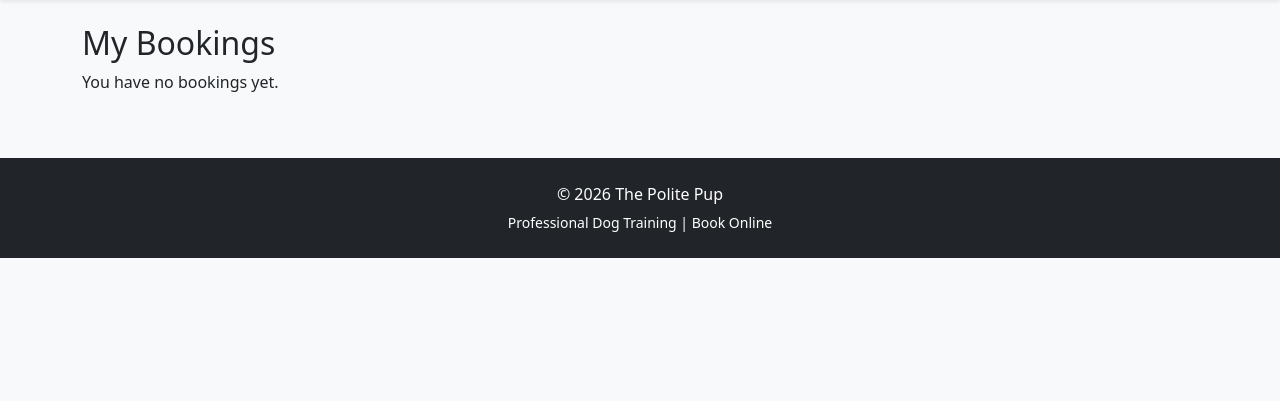
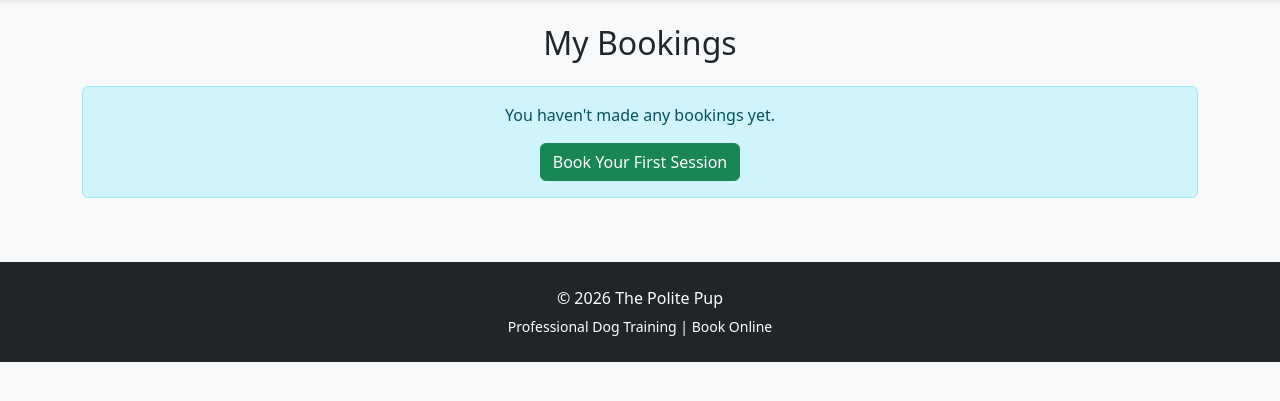
Before and after one commit to Dmolloy/the_polite_pup, a Django app: page /my-bookings/ in a window 1280 px wide. Shown: the part 60-461 px from the top of the page. Run offline with Django 5.2, Linux system fonts and the light colour scheme; a user stored in the database is signed in; data that the repository does not hold is empty.

Commit message:
update my bookings page for better user experience

```diff
--- a/bookings/templates/bookings/my_bookings.html
+++ b/bookings/templates/bookings/my_bookings.html
@@ -2,48 +2,69 @@
 
 {% block content %}
 
-<h2>My Bookings</h2>
+<h2 class="mb-4 text-center">My Bookings</h2>
 
 {% if bookings %}
 
-<table class="table table-striped mt-3">
-
-    <tr>
-        <th>Session</th>
-        <th>Date</th>
-        <th>Time</th>
-        <th>Actions</th>
-    </tr>
+<div class="row">
 
     {% for booking in bookings %}
 
-    <tr>
-        <td>{{ booking.session }}</td>
-        <td>{{ booking.date }}</td>
-        <td>{{ booking.time }}</td>
+    <div class="col-md-6 col-lg-4 mb-4">
 
-        <td>
+        <div class="card shadow-sm h-100">
 
-            <a class="btn btn-sm btn-warning"
-               href="/edit/{{ booking.id }}/">
-               Edit
-            </a>
+            <div class="card-body">
 
-            <a class="btn btn-sm btn-danger"
-               href="/delete/{{ booking.id }}/">
-               Delete
-            </a>
+                <h5 class="card-title">
+                    Training Session
+                </h5>
 
-        </td>
-    </tr>
+                <p class="card-text">
+
+                    <strong>Date:</strong> {{ booking.date }} <br>
+                    <strong>Time:</strong> {{ booking.time }} <br>
+
+                </p>
+
+                <div class="d-flex justify-content-between">
+
+                    <a href="{% url 'edit_booking' booking.id %}"
+                       class="btn btn-sm btn-primary">
+                        Edit
+                    </a>
+
+                    <a href="{% url 'delete_booking' booking.id %}"
+                       class="btn btn-sm btn-danger">
+                        Delete
+                    </a>
+
+                </div>
+
+            </div>
+
+        </div>
+
+    </div>
 
     {% endfor %}
 
-</table>
+</div>
 
 {% else %}
 
-<p>You have no bookings yet.</p>
+<div class="alert alert-info text-center">
+
+    <p class="mb-3">
+        You haven't made any bookings yet.
+    </p>
+
+    <a href="{% url 'create_booking' %}"
+       class="btn btn-success">
+        Book Your First Session
+    </a>
+
+</div>
 
 {% endif %}
 
```
Also changed, not shown: db.sqlite3.
